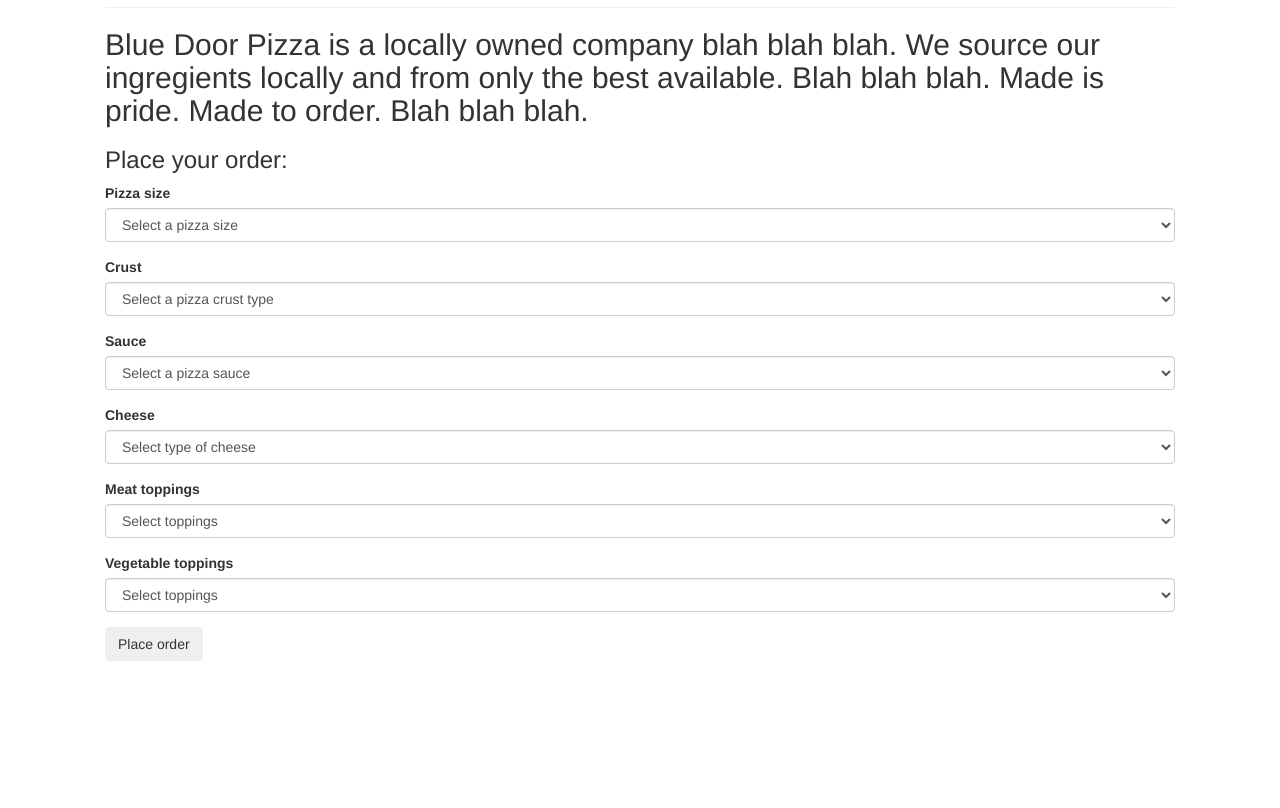
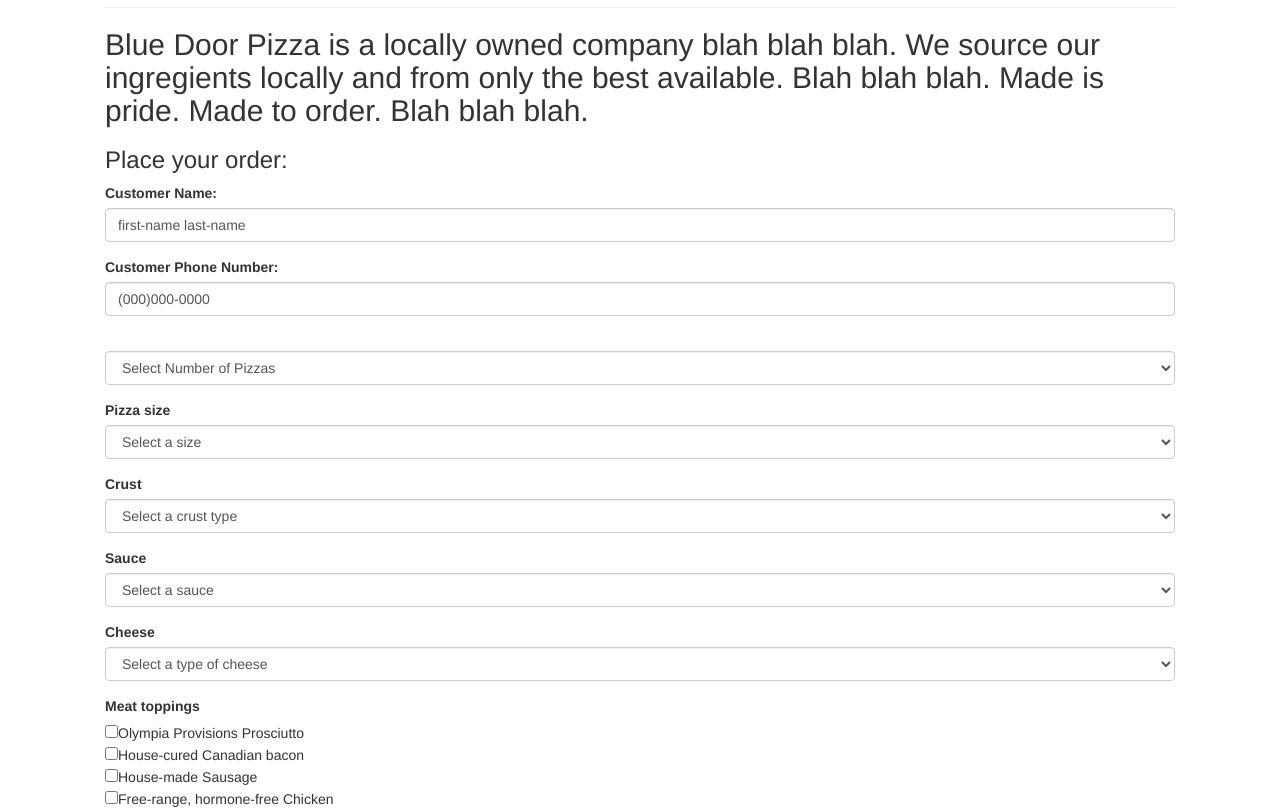
Before and after one commit to mwilkin/pizzashop, a plain HTML site: page index.html in a window 1280 px wide. Shown: the part 135-943 px from the top of the page. Drawn offline with Linux system fonts and the light colour scheme.

Commit message:
create a README.md file with program specifications and more pizza order options on the index.html page.

```diff
--- a/index.html
+++ b/index.html
@@ -19,11 +19,31 @@
       </header>
       <h2>Blue Door Pizza is a locally owned company blah blah blah. We source our ingregients locally and from only the best available. Blah blah blah. Made is pride. Made to order. Blah blah blah.</h2>
       <h3>Place your order:</h3>
-      <form id="size">
+      <form id="customerInfo">
         <div class="form-group">
-          <label for="Pizza size">Pizza size</label>
+          <label for="customerName">Customer Name:</label>
+          <input type="text" value="first-name last-name" required class="customerName form-control">
+        </div>
+        <div class="form-group">
+          <label for="customerPhone">Customer Phone Number:</label>
+          <input type="text" name="phoneNumber" value="(000)000-0000"required class="form-control">
+        </div>
+<!-- Note to self:How do I enter a date/time stamp? -->
+      <form>
+        <div class="form-group">
+          <label for="numberPizzas"></label>
+          <select class="form-control" name="pizzaNumber" id="pizza-number">
+            <option value="0">Select Number of Pizzas</option>
+            <option value="1">1</option>
+            <option value="2">2</option>
+            <option value="3">3</option>
+            <option value="4">4</option>
+          </select>
+        </div>
+        <div class="form-group">
+          <label for="pizzaSize">Pizza size</label>
           <select class="form-control" name="pizza size" id="pizza-size">
-            <option>Select a pizza size</option>
+            <option value="0">Select a size</option>
             <option value="10">Small</option>
             <option value="15">Medium</option>
             <option value="20">Large</option>
@@ -31,50 +51,63 @@
           </select>
         </div>
         <div class="form-group">
-          <label for="Crust">Crust</label>
+          <label for="crust">Crust</label>
           <select class="form-control" name="pizza crust" id="pizza-crust">
-            <option>Select a pizza crust type</option>
+            <option value="0">Select a crust type</option>
             <option value="1">Tomato</option>
             <option value="3">Pesto</option>
           </select>
         </div>
         <div class="form-group">
-          <label for="Sauces">Sauce</label>
+          <label for="sauces">Sauce</label>
           <select class="form-control" name="pizza sauce" id="pizza-sauce">
-            <option>Select a pizza sauce</option>
+            <option value="0">Select a sauce</option>
             <option value="1">Tomato</option>
             <option value="3">Pesto</option>
           </select>
         </div>
         <div class="form-group">
-          <label for="Cheese">Cheese</label>
+          <label for="cheese">Cheese</label>
           <select class="form-control" name="cheese" id="cheese">
-            <option>Select type of cheese</option>
+            <option value="0">Select a type of cheese</option>
             <option value="3">Fresh Mozzarella</option>
             <option value="3">Ricotta</option>
             <option value="3">Fontina</option>
           </select>
         </div>
         <div class="form-group">
-          <label for="Meat Toppings">Meat toppings</label>
-          <select class="form-control" name="meat" id="meat">
-            <option>Select toppings</option>
-            <option value="2">Olympia Provisions Capicola</option>
+          <label for="meat">Meat toppings</label><br>
+            <input type="checkbox" id="meat-prosciutto" name="option1" value="1">Olympia Provisions Prosciutto<br>
+            <input type="checkbox" id="meat-bacon" name="option2" value="1">House-cured Canadian bacon<br>
+            <input type="checkbox" id="meat-sausage "name="option3" value="2">House-made Sausage<br>
+            <input type="checkbox" id="meat-chicken" name="option4" value="1">Free-range, hormone-free Chicken<br>
+            <input type="checkbox" id="meat-truffle" name="option4" value="2">white truffle oil<br>
+
+          <!-- <select class="form-control" name="meat" id="meat">
+            <option value="0">Select a topping</option>
+            <option value="2">Olympia Provisions Prosciutto</option>
             <option value="3">House cured Canadian bacon</option>
             <option value="3">House made Sausage</option>
+            <option value="3">Free-range, hormone-free Chicken</option>
             <option value="4">White Truffle Oil</option>
-          </select>
+          </select> -->
         </div>
         <div class="form-group">
-          <label for="Vegetable Toppings">Vegetable toppings</label>
-          <select class="form-control" name="veggies" id="veggies">
-            <option>Select toppings</option>
+          <label for="vegetables">Vegetable toppings</label><br>
+            <input type="checkbox" id="veg-olive" name="option1" value="1">Greek Black Olives<br>
+            <input type="checkbox" id="veg-mushroom" name="option2" value="1">Mushrooms<br>
+            <input type="checkbox" id="veg-arugala "name="option3" value="2">Fresh Organic Arugala<br>
+            <input type="checkbox" id="veg-eggplant" name="option4" value="2">Roasted Eggplant<br>
+            <input type="checkbox" id="veg-onions" name="option4" value="1">Camalized Onions<br>
+
+          <!-- <select class="form-control" name="veggies" id="veggies">
+            <option value="0">Select a topping</option>
             <option value="1">Greek Black Olives</option>
             <option value="1">Mushrooms</option>
             <option value="1">Fresh Organic Arugala</option>
             <option value="1">Roasted Organic Eggplant</option>
-            <option value="1">Fresh Organic Onions</option>
-          </select>
+            <option value="1">Carmalized Onions</option>
+          </select> -->
         </div>
         <button type="submit" class="btn">Place order</button>
       </form>
```
Also changed, not shown: 1 other file.
